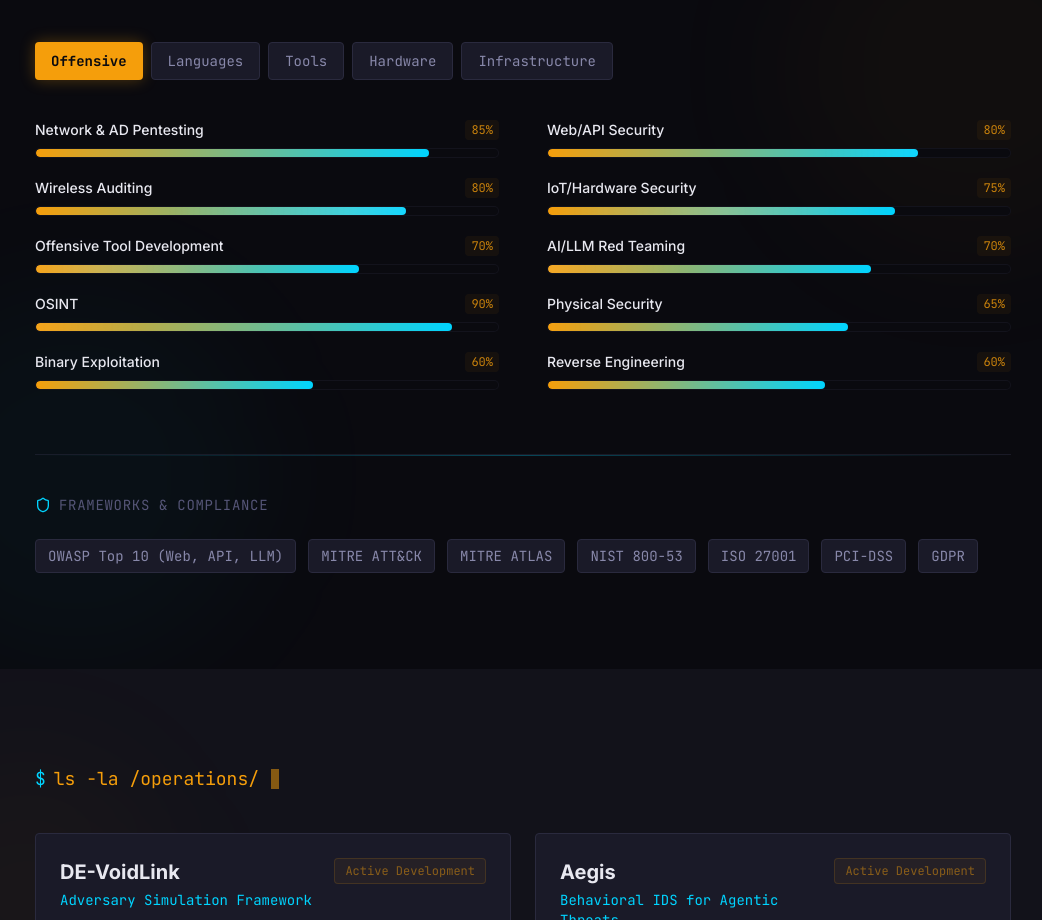
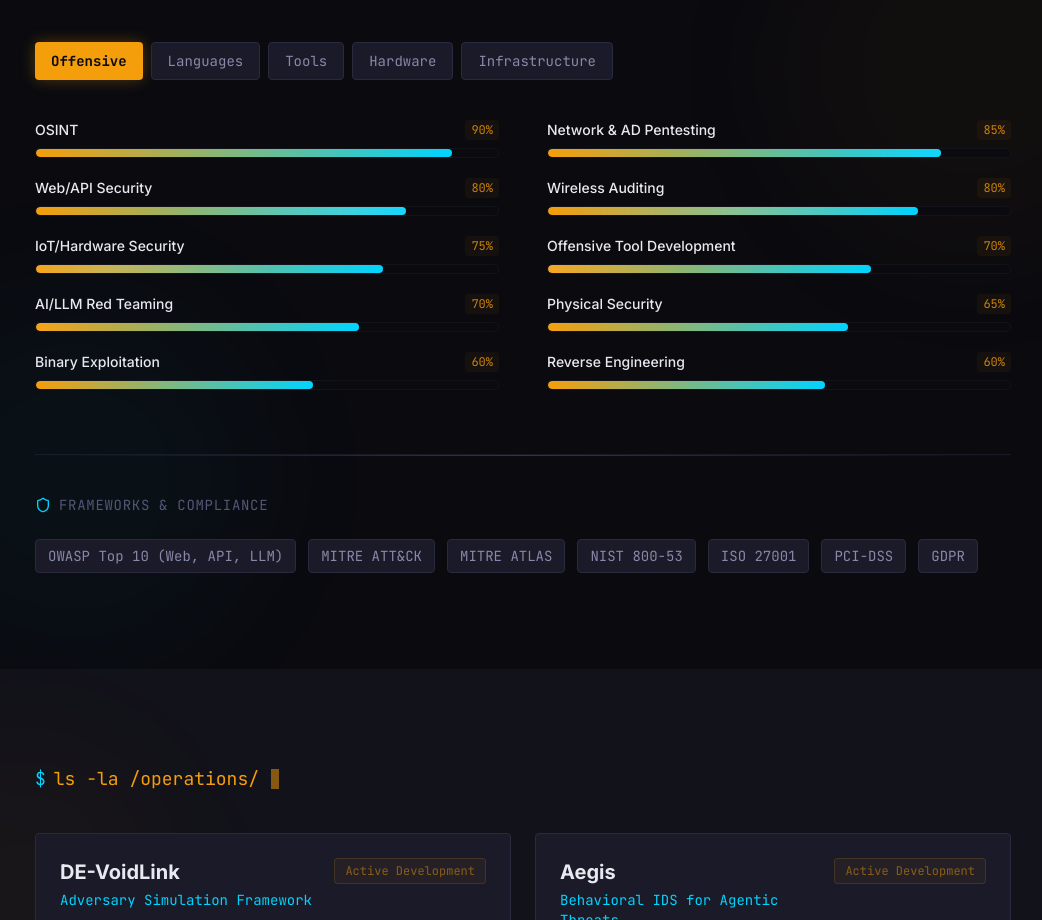
Before and after one commit to src-ta/source, a React (Vite) app: page / in a window 1280 px wide. Shown: the part 922-1842 px from the top of the page, without its empty margins (117-1159 px from the left). Built offline with nearby package versions, Linux system fonts and the light colour scheme.

Commit message:
Reorder Offensive skills: highest first (OSINT 90 to top)

```diff
--- a/src/data/resume.ts
+++ b/src/data/resume.ts
@@ -39,13 +39,13 @@ export interface Skill {
 }
 
 export const skills: Skill[] = [
+  { name: 'OSINT', category: 'Offensive', level: 90 },
   { name: 'Network & AD Pentesting', category: 'Offensive', level: 85 },
   { name: 'Web/API Security', category: 'Offensive', level: 80 },
   { name: 'Wireless Auditing', category: 'Offensive', level: 80 },
   { name: 'IoT/Hardware Security', category: 'Offensive', level: 75 },
   { name: 'Offensive Tool Development', category: 'Offensive', level: 70 },
   { name: 'AI/LLM Red Teaming', category: 'Offensive', level: 70 },
-  { name: 'OSINT', category: 'Offensive', level: 90 },
   { name: 'Physical Security', category: 'Offensive', level: 65 },
   { name: 'Binary Exploitation', category: 'Offensive', level: 60 },
   { name: 'Reverse Engineering', category: 'Offensive', level: 60 },
```
